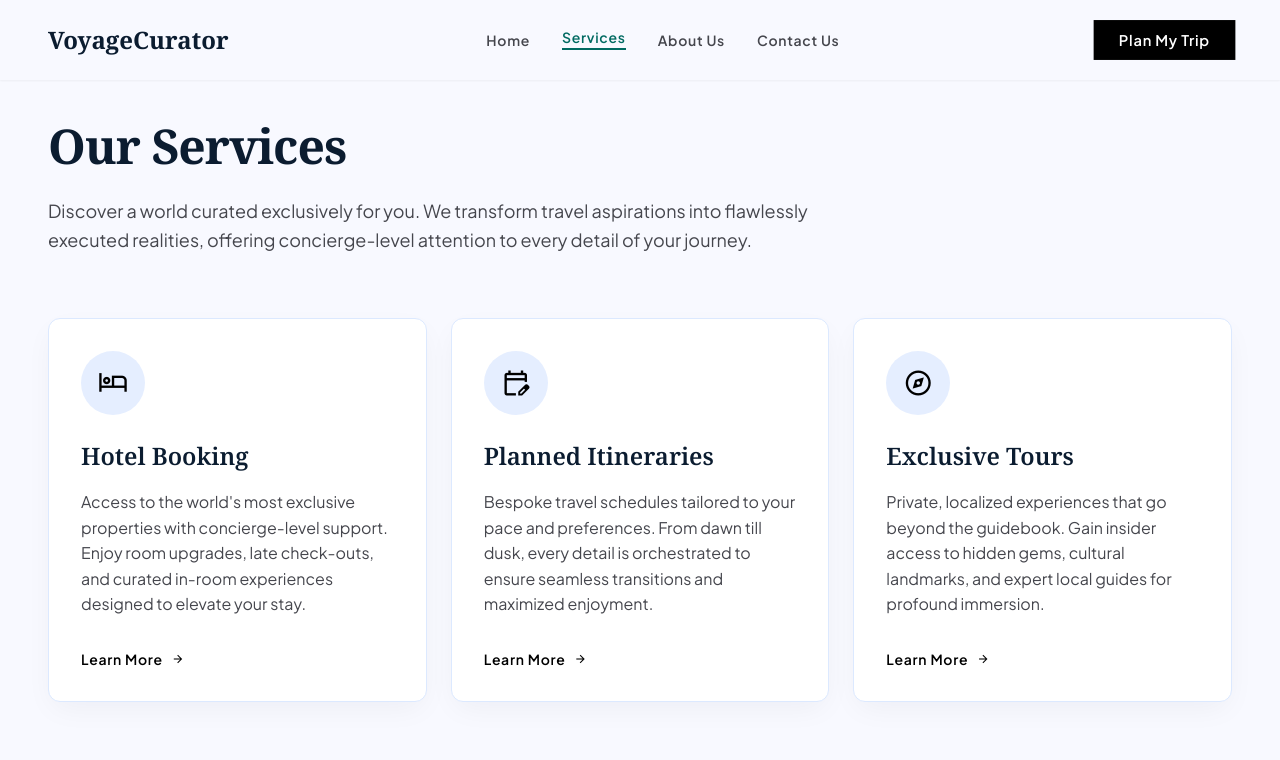
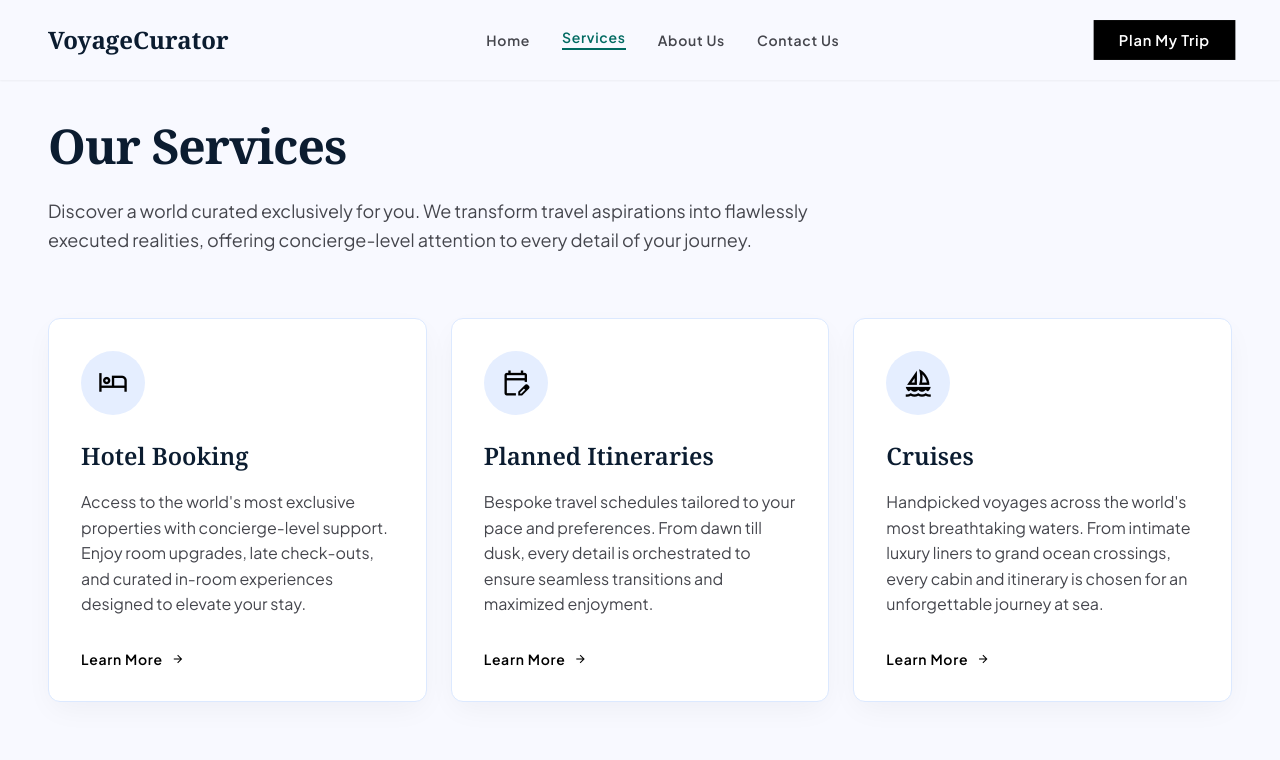
Before and after one commit to connorchebs/travel-advisor-site, a plain HTML site: page services.html in a window 1280 px wide. Shown: the top 760 px of the page. Drawn offline with nearby package versions, Linux system fonts and the light colour scheme.

Commit message:
Change "Exclusive Tours" service card to "Cruises"

```diff
--- a/services.html
+++ b/services.html
@@ -162,14 +162,14 @@
                         Learn More <span class="material-symbols-outlined text-sm" data-icon="arrow_forward">arrow_forward</span>
 </a>
 </div>
-<!-- Service 3: Exclusive Tours -->
+<!-- Service 3: Cruises -->
 <div class="bg-surface-container-lowest p-8 rounded-xl shadow-[0_10px_30px_-5px_rgba(15,23,42,0.05)] hover:shadow-[0_15px_40px_-5px_rgba(15,23,42,0.1)] transition-all duration-300 transform hover:-translate-y-1 flex flex-col group border border-surface-container-high">
 <div class="w-16 h-16 rounded-full bg-surface-container flex items-center justify-center mb-6 group-hover:bg-primary transition-colors duration-300">
-<span class="material-symbols-outlined text-3xl text-primary group-hover:text-on-primary transition-colors duration-300" data-icon="explore">explore</span>
+<span class="material-symbols-outlined text-3xl text-primary group-hover:text-on-primary transition-colors duration-300" data-icon="sailing">sailing</span>
 </div>
-<h2 class="font-headline-sm text-headline-sm text-on-surface mb-4">Exclusive Tours</h2>
+<h2 class="font-headline-sm text-headline-sm text-on-surface mb-4">Cruises</h2>
 <p class="font-body-md text-body-md text-on-surface-variant mb-8 flex-grow">
-                        Private, localized experiences that go beyond the guidebook. Gain insider access to hidden gems, cultural landmarks, and expert local guides for profound immersion.
+                        Handpicked voyages across the world's most breathtaking waters. From intimate luxury liners to grand ocean crossings, every cabin and itinerary is chosen for an unforgettable journey at sea.
                     </p>
 <a class="font-label-md text-label-md text-primary group-hover:text-secondary transition-colors duration-300 flex items-center gap-2 mt-auto" href="#">
                         Learn More <span class="material-symbols-outlined text-sm" data-icon="arrow_forward">arrow_forward</span>
```
